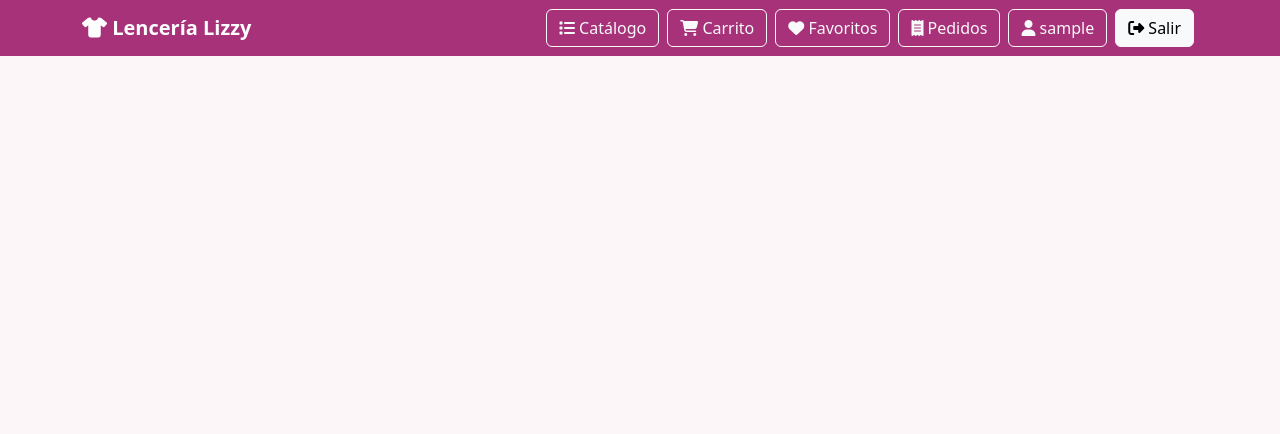
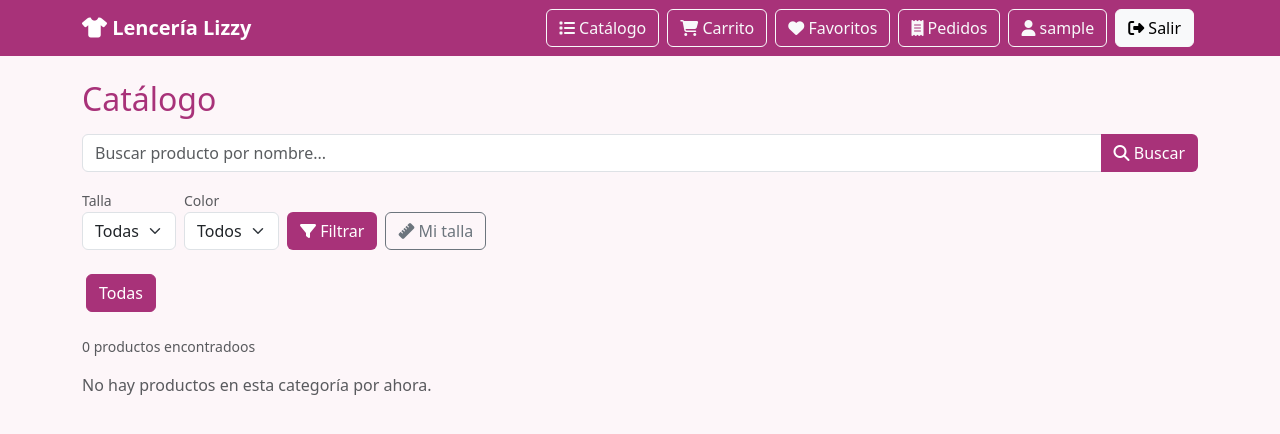
Before and after one commit to Touken-byte/Lencer-a_Lizzy, a Django app: page /catalogo/ in a window 1280 px wide. Shown: the top 434 px of the page. Run offline with Django 5.2, Linux system fonts and the light colour scheme; the visitor is signed in with stand-in values (Sample User, id 1); data comes from the database, SQL or seed files in the repository; data that the repository does not hold is empty.

```diff
--- a/frontend/templates/frontend/base.html
+++ b/frontend/templates/frontend/base.html
@@ -23,21 +23,28 @@
                     <a class="btn btn-outline-light mx-1" href="{% url 'frontend:catalogo' %}">
                         <i class="fa-solid fa-list"></i> Catálogo
                     </a>
+
                     <a class="btn {% if request.resolver_match.url_name == 'ver_carrito' %}btn-primary{% else %}btn-outline-light{% endif %} mx-1"
-                    href="{% url 'frontend:ver_carrito' %}" style="{% if request.resolver_match.url_name == 'ver_carrito' %}background-color:#a83279;border-color:#a83279;{% endif %}">
+                       href="{% url 'frontend:ver_carrito' %}"
+                       style="{% if request.resolver_match.url_name == 'ver_carrito' %}background-color:#a83279;border-color:#a83279;{% endif %}">
                         <i class="fa-solid fa-cart-shopping"></i> Carrito
                     </a>
+
                     {% if request.user.is_authenticated %}
                         <a class="btn btn-outline-light mx-1" href="{% url 'frontend:favoritos' %}">
                             <i class="fa-solid fa-heart"></i> Favoritos
                         </a>
+
                         <a class="btn {% if request.resolver_match.url_name == 'mis_pedidos' %}btn-primary{% else %}btn-outline-light{% endif %} mx-1"
-                        href="{% url 'frontend:mis_pedidos' %}" style="{% if request.resolver_match.url_name == 'mis_pedidos' %}background-color:#a83279;border-color:#a83279;{% endif %}">
+                           href="{% url 'frontend:mis_pedidos' %}"
+                           style="{% if request.resolver_match.url_name == 'mis_pedidos' %}background-color:#a83279;border-color:#a83279;{% endif %}">
                             <i class="fa-solid fa-receipt"></i> Pedidos
                         </a>
+
                         <a class="btn btn-outline-light mx-1" href="{% url 'frontend:perfil' %}">
                             <i class="fa-solid fa-user"></i> {{ request.user.username }}
                         </a>
+
                         <form method="post" action="{% url 'frontend:logout' %}" class="mx-1">
                             {% csrf_token %}
                             <button type="submit" class="btn btn-light">
@@ -57,7 +64,6 @@
         </div>
     </nav>
 
-    <main class="container my-4">
     {% if messages %}
     <div class="toast-container position-fixed top-0 end-0 p-3" style="z-index:1080;">
       {% for message in messages %}
@@ -80,6 +86,9 @@
     });
     </script>
     {% endif %}
+
+    <main class="container my-4">
+        {% block contenido %}{% endblock %}
     </main>
 
     <script src="https://cdn.jsdelivr.net/npm/bootstrap@5.3.3/dist/js/bootstrap.bundle.min.js"></script>
--- a/frontend/templates/frontend/catalogo.html
+++ b/frontend/templates/frontend/catalogo.html
@@ -3,12 +3,9 @@
 {% block contenido %}
 
 <h2 class="mb-3" style="color:#a83279;">Catálogo</h2>
-<form method="get" class="mb-4">
-    {% if request.user.is_authenticated %}
-    <a href="?mi_talla=1" class="btn btn-outline-secondary mb-3">
-        <i class="fa-solid fa-ruler"></i> Buscar según mi talla
-    </a>
-    {% endif %}
+
+<!-- Búsqueda por nombre -->
+<form method="get" class="mb-3">
     {% if categoria_activa %}
         <input type="hidden" name="categoria" value="{{ categoria_activa }}">
     {% endif %}
@@ -26,6 +23,8 @@
         {% endif %}
     </div>
 </form>
+
+<!-- Filtros de talla, color y "mi talla" -->
 <form method="get" class="row g-2 mb-4 align-items-end">
     {% if categoria_activa %}<input type="hidden" name="categoria" value="{{ categoria_activa }}">{% endif %}
     {% if busqueda %}<input type="hidden" name="q" value="{{ busqueda }}">{% endif %}
@@ -56,6 +55,15 @@
         </button>
     </div>
 
+    {% if request.user.is_authenticated %}
+    <div class="col-auto">
+        <a href="?mi_talla=1{% if categoria_activa %}&categoria={{ categoria_activa }}{% endif %}"
+           class="btn btn-outline-secondary">
+            <i class="fa-solid fa-ruler"></i> Mi talla
+        </a>
+    </div>
+    {% endif %}
+
     {% if talla_activa or color_activo %}
     <div class="col-auto">
         <a href="?{% if categoria_activa %}categoria={{ categoria_activa }}&{% endif %}{% if busqueda %}q={{ busqueda }}{% endif %}"
@@ -81,7 +89,9 @@
     </a>
     {% endfor %}
 </div>
+
 <p class="text-muted small">{{ productos.count }} producto{{ productos.count|pluralize }} encontrado{{ productos.count|pluralize:"o,os" }}</p>
+
 <!-- Grid de productos -->
 <div class="row g-4">
     {% for producto in productos %}
```
Lines whose indentation alone changed are shown as unchanged.
